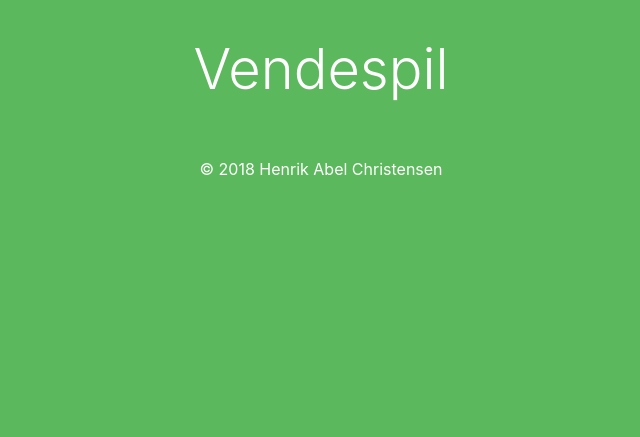
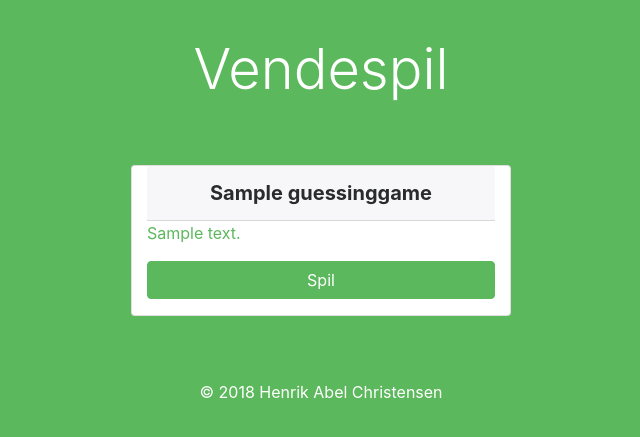
Before and after one commit to henrikac/KemiSpil, a Django app: page / in a window 1280 px wide. Shown: the part 57-494 px from the top of the page, without its empty margins (319-959 px from the left). Run offline with Django 3.2, Linux system fonts and the light colour scheme; tables that the repository leaves empty hold one stand-in row (values such as "Sample post"); some libraries are stand-ins or nearby versions.

Commit message:
guessing_games_list template updated

```diff
--- a/kemispil/guessing_games/templates/guessing_games/guessing_games_list.html
+++ b/kemispil/guessing_games/templates/guessing_games/guessing_games_list.html
@@ -5,5 +5,19 @@
 {% block content %}
 <div class="container">
     <h1 class="text-center text-white display-4">Vendespil</h1>
+
+    <div class="row mt-5 justify-content-center">
+        {% for game in guessing_game %}
+        <div class="col-10 col-md-4 card m-3">
+            <div class="card-header text-center lead font-weight-bold">{{ game.game_title }}</div>
+            <div class="card-body">
+                <p class="text-success">{{ game.game_description }}</p>
+            </div>
+            <div>
+                <a href="#" class="btn btn-success btn-block mb-3">Spil</a>
+            </div>
+        </div>
+        {% endfor %}
+    </div>
 </div>
 {% endblock %}
--- a/kemispil/templates/_layout.html
+++ b/kemispil/templates/_layout.html
@@ -22,7 +22,7 @@
                             <a href="{% url 'home' %}" class="nav-link text-success">Forside</a>
                         </li>
                         <li class="nav-item">
-                            <a href="{% url 'guessing_games:guessing_games_list' %}" class="nav-link">Vendespil</a>
+                            <a href="{% url 'guessing_games:guessing_games_list' %}" class="nav-link text-success">Vendespil</a>
                         </li>
                     </ul>
                 </div>
```
